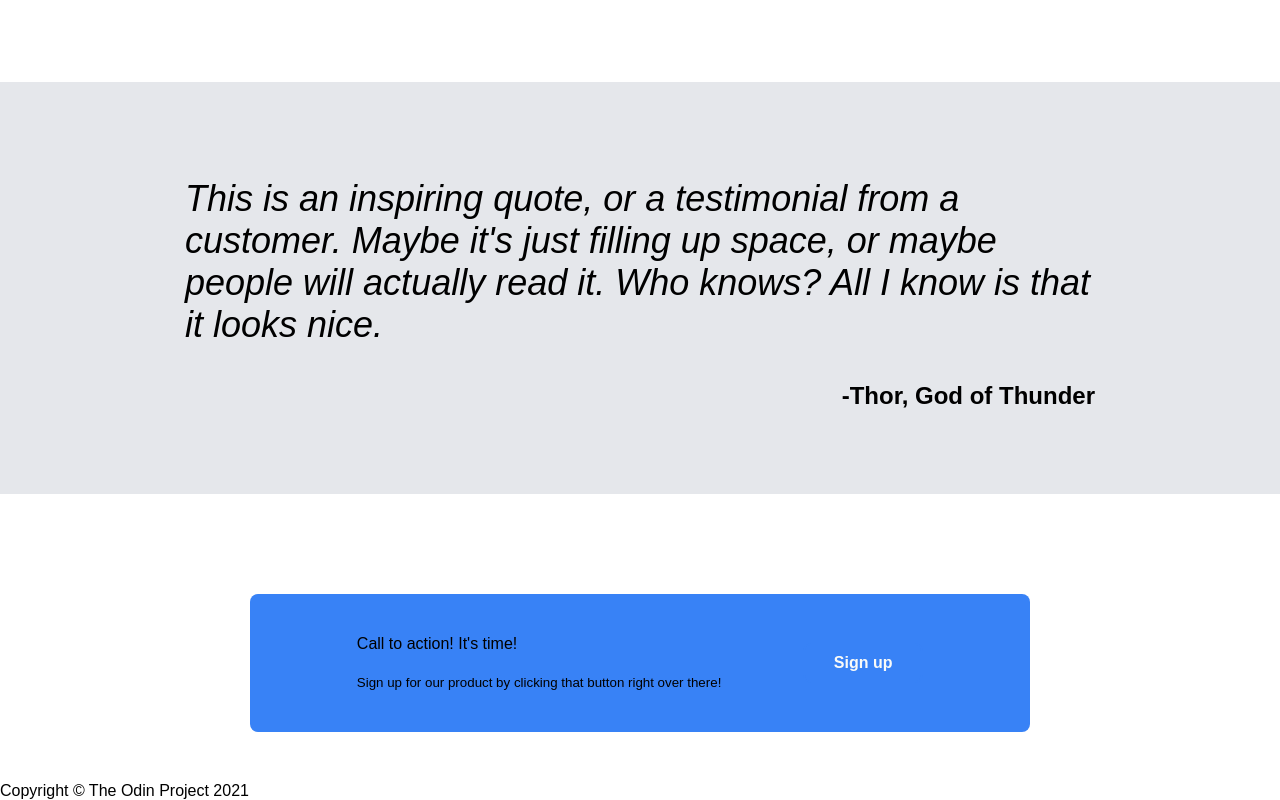
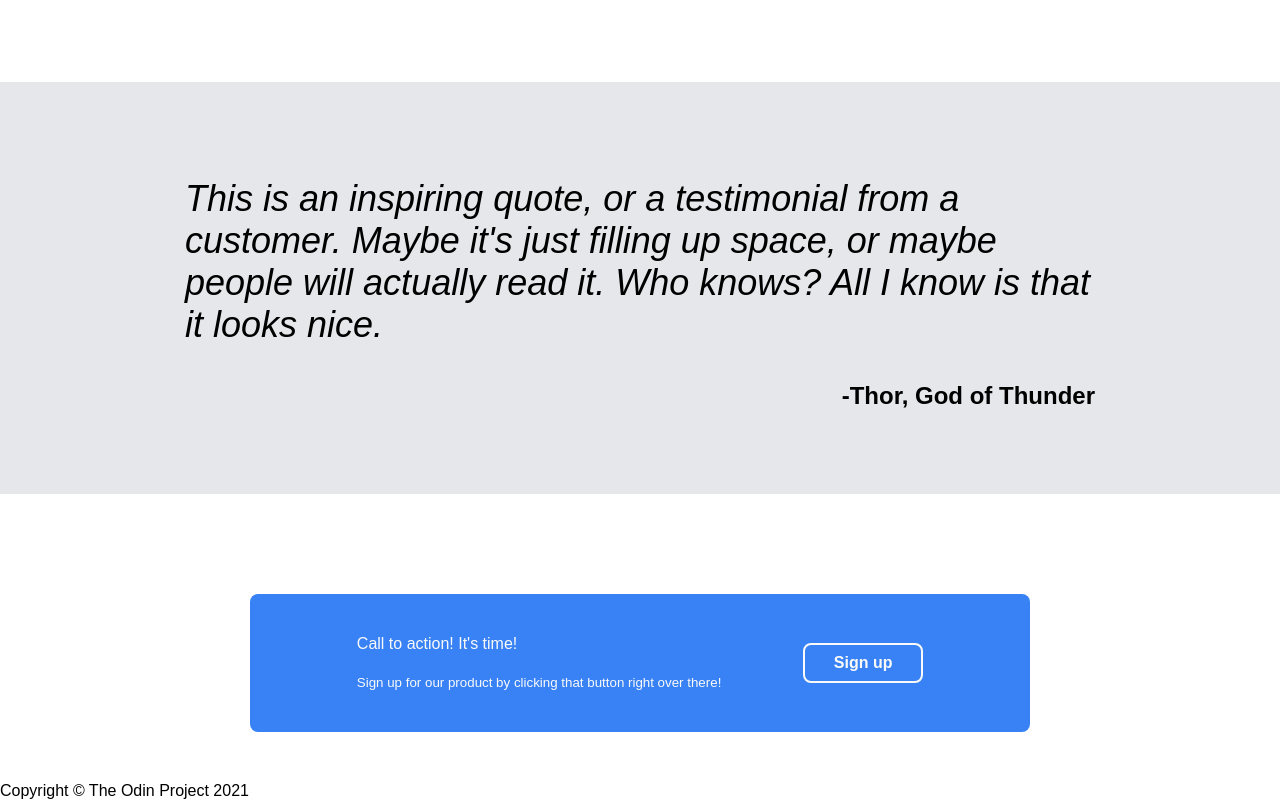
Before and after one commit to ranych/landing-page, a plain HTML site: page index.html in a window 1280 px wide. Shown: the part 934-1734 px from the top of the page. Drawn offline with Linux system fonts and the light colour scheme.

Commit message:
Add color to text and border to button
White can complement blue and adding a border adds visibility

```diff
--- a/index.html
+++ b/index.html
@@ -82,7 +82,7 @@
     </div>
 
     <div class="middle-fourth">
-      <div class="bubble-text">
+      <div class="m4-text">
         <p>Call to action! It's time!</p>
         <p><sub>Sign up for our product by clicking that button right over there!</sub></p>
       </div>
--- a/styles.css
+++ b/styles.css
@@ -117,3 +117,11 @@ figcaption {
     border-radius: 8px;
     padding: 25px;
 }
+
+.m4-text {
+    color: #F9FAF8;
+}
+
+button {
+    border: 2px solid #F9FAF8;
+}
```
